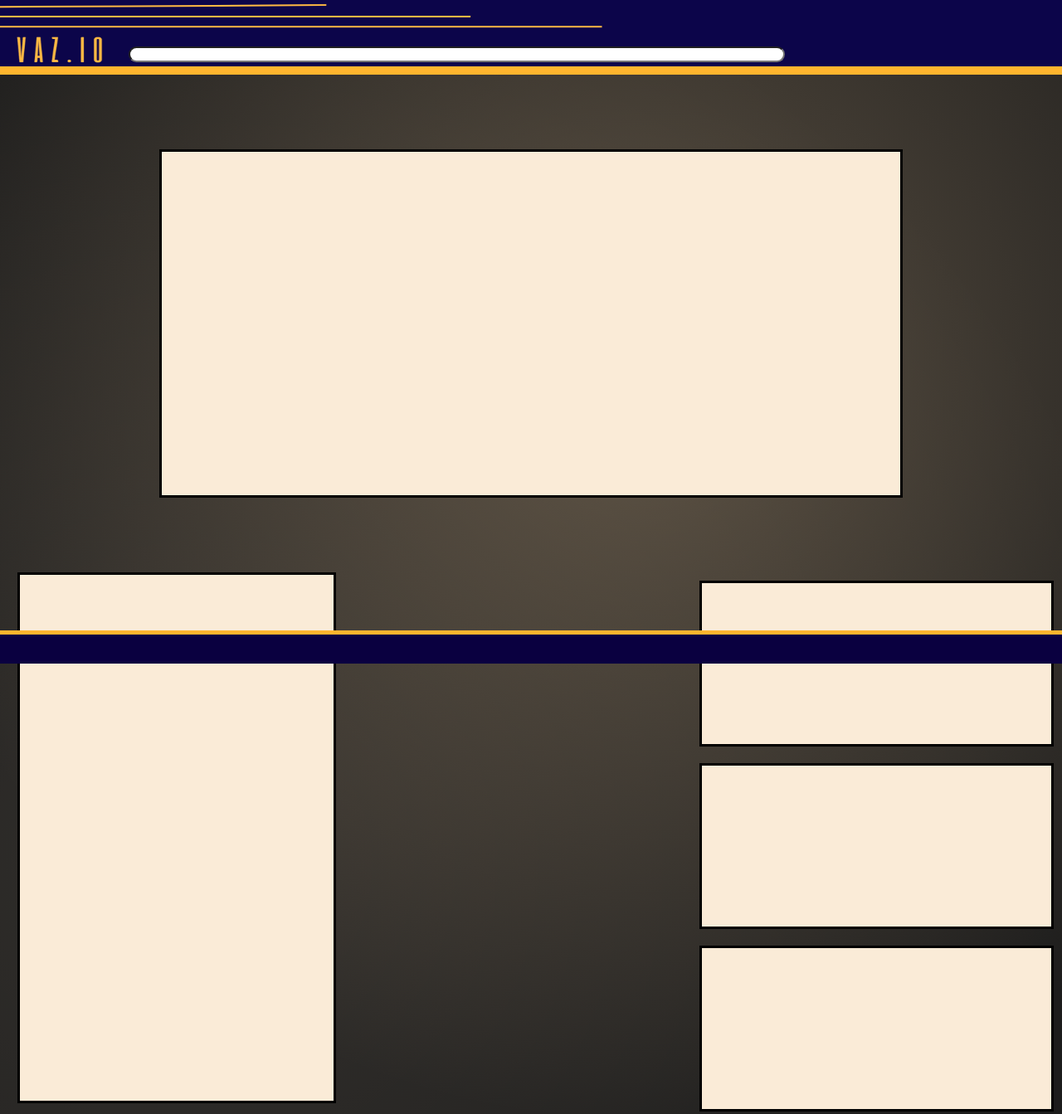
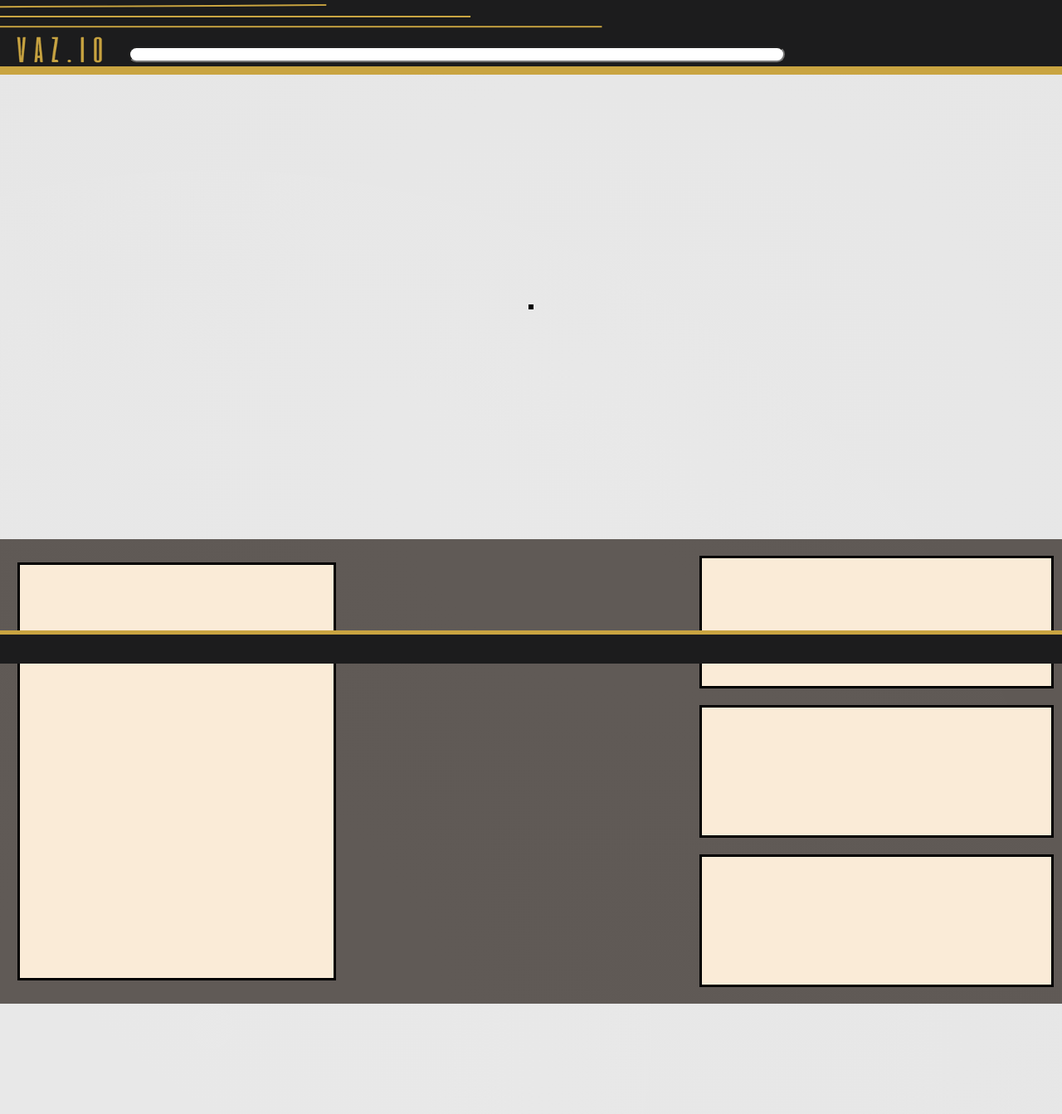
Before and after one commit to ptayastudios/repositoriovaz.io, a plain HTML site: page frontend/catalogo/index.html in a window 1280 px wide. Shown: the top 1343 px of the page at 83% size. Drawn offline with Linux system fonts and the light colour scheme.

Commit message:
02.10.25 - 22:30

```diff
--- a/backend/db.js
+++ b/backend/db.js
@@ -4,7 +4,7 @@ const { Pool } = pkg;
 export const pool = new Pool({
   user: "user_",
   host: "localhost",
-  database: "postgres",
+  database: "vazio",
   password: "cprc123",
   port: 5432,
 });
--- a/frontend/catalogo/index.html
+++ b/frontend/catalogo/index.html
@@ -9,7 +9,7 @@
 <body>
 
   <header>
-        <img id="logo" src="../../imagens/logo.png" alt="Logo Vaz.io">
+        <img id="logo" src="../../imagens/1 Sem Título_20251002162016.png" alt="Logo Vaz.io">
         <input type="search" id="search">
   </header>
 
--- a/frontend/catalogo/style.css
+++ b/frontend/catalogo/style.css
@@ -6,9 +6,9 @@
 }
 
 body {
-     background: radial-gradient(circle at 60% 30%, rgba(210,180,140,0.35), transparent 70%),
-            radial-gradient(circle at 20% 70%, rgba(255,228,196,0.1), transparent 80%),
-            #1a1a1a;
+     background: radial-gradient(circle at 60% 30%, rgba(235, 235, 235, 0.35), transparent 70%),
+            radial-gradient(circle at 20% 70%, rgba(255, 255, 255, 0.1), transparent 80%),
+            #E6E6E6;
 
 
     display: grid;
@@ -17,12 +17,12 @@ body {
 }
 
 header {
-    background: #0c054a;
-    color: #ffb52e;
+    background: #1c1c1d;
+    color: #C9A441;
     display: grid;
     grid-template-columns: 150px 1fr;
     align-items: end;
-    border-bottom: 10px solid #ffb52e;
+    border-bottom: 10px solid #C9A441;
 
 }
 
@@ -33,7 +33,7 @@ header {
 
 
 button {
-    background: #ffb52e;
+    background: #C9A441;
     color: #0a0040;
     border: none;
     padding: 10px 20px;
@@ -44,12 +44,12 @@ button {
 }
 
 button:hover {
-    background: #ffa500;
+    background: #C9A441;
 }
 
 footer {
-    background: #0a0040;
-    border-top: 5px solid #ffb52e;
+    background: #1c1c1d;
+    border-top: 5px solid #C9A441;
     height: 40px;
     width: 100%;
     position:fixed;
@@ -74,9 +74,8 @@ footer {
 
 #div1{
 
-
     width: 100%;
-    height: 600px;
+    aspect-ratio: 16/7;
     display: flex;
     align-items: center;
     justify-content: center;
@@ -85,15 +84,15 @@ footer {
 #produto1{
     background-color: antiquewhite;
     border: 3px solid black;
-    width: 70%;
-    height: 70%;
+    width: 0%;
+    aspect-ratio: 15/6;
 }
 
 
 #div2{
-
+    background-color: rgba(56, 49, 43, 0.774);
     width: 100%;
-    height: 800px;
+    aspect-ratio: 16/7;
     display: flex;
     align-items: start;
     justify-content: start;
@@ -105,7 +104,7 @@ footer {
 
     display: flex;
     justify-content: center;
-    align-items: start;
+    align-items: center;
 }
 
 #div2dir{
@@ -114,21 +113,33 @@ footer {
 
     display: flex;
     align-items: end;
-    justify-content: start;
+    justify-content: center;
     flex-direction: column;
 }
 
 #produto2{
     background-color: antiquewhite;
     width: 90%;
-    height: 80%;
+    height: 90%;
     border: 3px solid black;
+    margin:10px;
 }
 
 .produtosCl{
     width: 50%;
-    height: 200px;
+    aspect-ratio: 16/6;
     background-color: antiquewhite;
     margin: 10px;
     border: 3px solid black;
 }
+
+
+
+
+#div3{
+    width: 100%;
+    aspect-ratio: 16/7;
+    display: flex;
+    align-items: center;
+    justify-content: center;
+}
```
Also changed, not shown: backend/insertPraBotaNoBanco.txt (added, +25 -0 lines), imagens/1 Sem Título_20251002162016.png (added).
